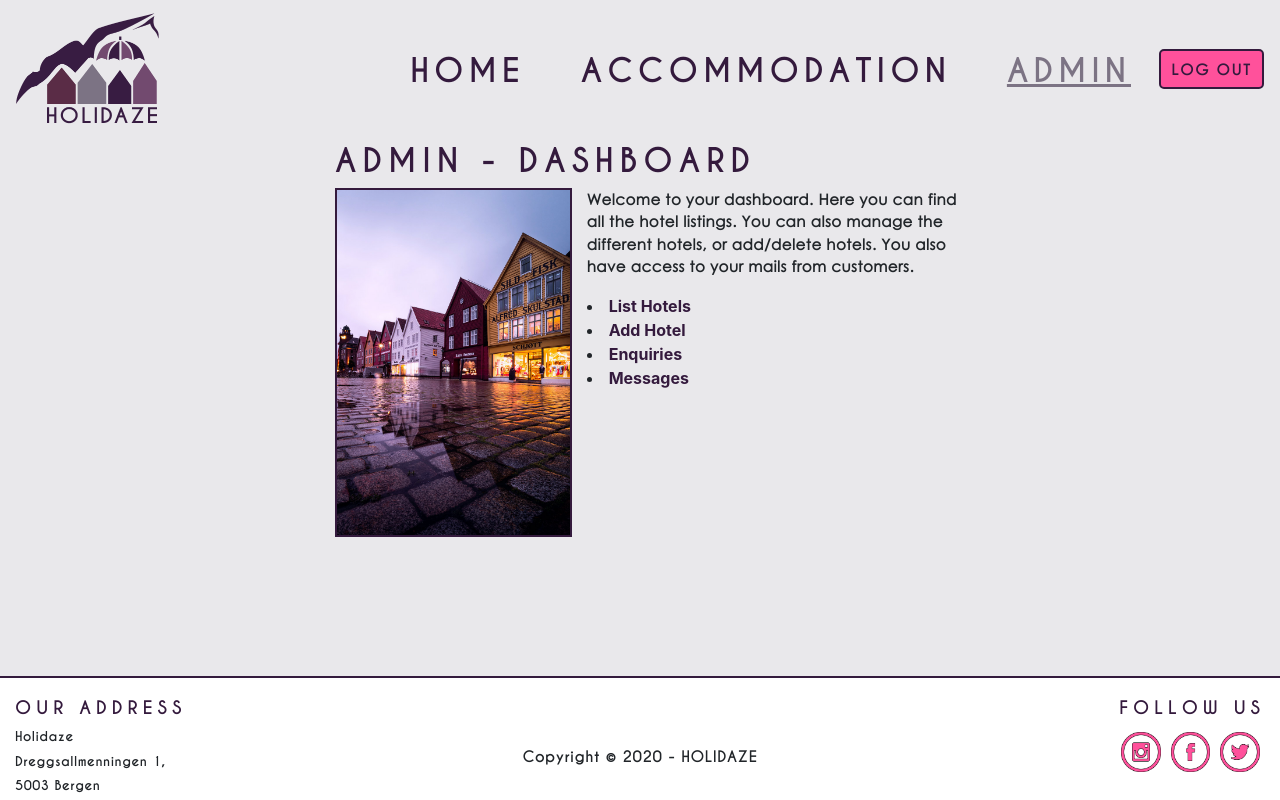
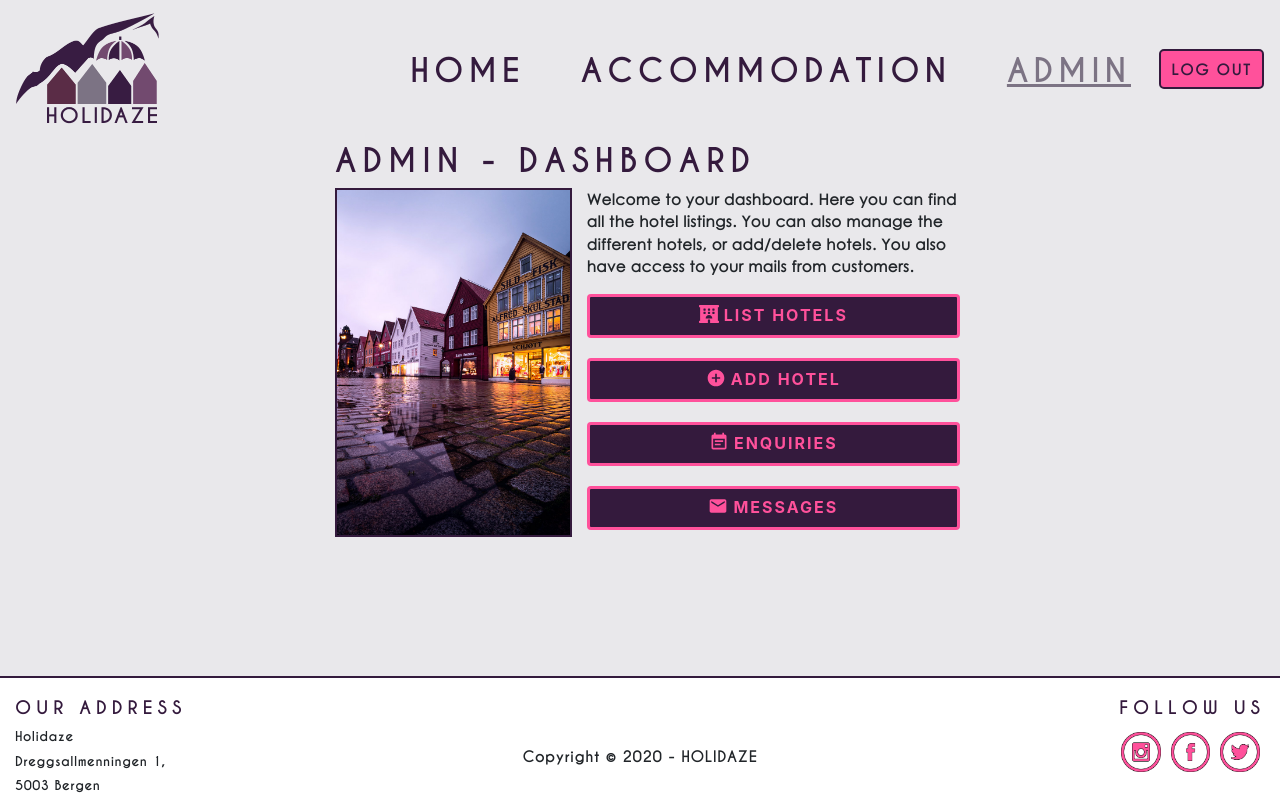
Before and after one commit to NinaWiik/Nina-Wiik_Project-exam-2_Holidaze-noroff-feu, a React (Create React App) app: page /admin in a window 1280 px wide. Both pictures are taken after typing "Sample" into the empty fields and a click on the button "LOGIN". Built offline with nearby package versions, Linux system fonts and the light colour scheme.

Commit message:
Dashboard
Added icons and fixed buttons on dashboard

```diff
--- a/package.json
+++ b/package.json
@@ -16,6 +16,7 @@
     "react-dom": "^16.13.1",
     "react-google-maps": "^9.4.5",
     "react-hook-form": "^5.7.2",
+    "react-icons": "^3.10.0",
     "react-router-dom": "^5.2.0",
     "react-scripts": "3.4.1",
     "simple-react-google-maps": "^1.1.2",
--- a/src/components/accommodation/HotelsList.js
+++ b/src/components/accommodation/HotelsList.js
@@ -1,4 +1,4 @@
-import React, { useState, useEffect } from 'react';
+import React, { useState, useEffect, useRef } from 'react';
 import { BASE_URL, headers } from "../../constants/Api";
 import HotelCard from "./HotelCard";
 import { Col, Row } from "react-bootstrap";
@@ -6,7 +6,17 @@ import Container from "react-bootstrap/Container";
 import Spinner from "react-bootstrap/Spinner";
 import Search from "../search/Search";
 
+const BackToTop = function ({ elementRef }) {
+    function ScrollToTop() {
+        elementRef.current.scrollTo({ behavior: "smooth", top: 0 });
+    }
+
+    return <button onClick={ScrollToTop}>Go to Top</button>
+}
+
 function HotelsList() {
+
+    const refApp = useRef(null);
 
     const [hotelsList, setHotelsList] = useState([]);
     const [filteredHotels, setFilteredHotels] = useState([]);
@@ -57,8 +67,9 @@ function HotelsList() {
 
     return (
         <Container>
+            <div className="hotelsList__search" ref={refApp}>
             <h1>Hotels</h1>
-            <div className="hotelsList__search">
+            <div>
                 <Search makeSearch={handleSearch} />
                 {displayResults()}
             </div>
@@ -70,6 +81,8 @@ function HotelsList() {
                     </Col>
                 )
             })}
+            </div>
+            <BackToTop elementRef={refApp} />
         </Container>
     )
 }
--- a/src/components/admin/Dashboard.js
+++ b/src/components/admin/Dashboard.js
@@ -1,7 +1,9 @@
 import React from "react";
 import { NavLink } from "react-router-dom";
-import { Container, Row, Col } from "react-bootstrap";
+import { Container, Row, Col, Button } from "react-bootstrap";
 import Bergen3 from "../../assets/images/bergen3.jpg";
+import { MdMail, MdAddCircle, MdEventNote } from "react-icons/md";
+import { FaHotel } from "react-icons/fa";
 
 function Dashboard() {
     return (
@@ -13,20 +15,15 @@ function Dashboard() {
         <Col className="col-md-5" ><img src={Bergen3} className="dashboard__img" alt="Bryggen in Bergen"/></Col>
         <Col className="dashboard__col2">
             <p className="dashboard__paragraph">Welcome to your dashboard. Here you can find all the hotel listings. You can also manage the different hotels, or add/delete hotels. You also have access to your mails from customers. </p>
-            <li>
-                    <NavLink to="/admin/hotels">List Hotels</NavLink>
-                </li>
-                <li>
-                    <NavLink to="/admin/hotels/add">Add Hotel</NavLink>
-                </li>
 
-                <li>
-                    <NavLink to="/admin/enquiries">Enquiries</NavLink>
-                </li>
+                    <NavLink to="/admin/hotels"><Button className="dashboard__button"><FaHotel />List Hotels</Button></NavLink>
 
-                <li>
-                    <NavLink to="/admin/messages">Messages</NavLink>
-                </li>
+                    <NavLink to="/admin/hotels/add"><Button className="dashboard__button"><MdAddCircle />Add Hotel</Button></NavLink>
+
+                    <NavLink to="/admin/enquiries"><Button className="dashboard__button"><MdEventNote />Enquiries</Button></NavLink>
+
+                    <NavLink to="/admin/messages"><Button className="dashboard__button"><MdMail  />Messages</Button></NavLink>
+
     </Col>
     </Row>
     </Col>
--- a/src/sass/partials/_hotels.scss
+++ b/src/sass/partials/_hotels.scss
@@ -112,3 +112,7 @@ a.hotelDetail__col--mail:hover {
     display: inline;
     border-radius: 5px;
 }
+
+.hotelsList__search {
+
+}
--- a/src/sass/partials/admin.scss
+++ b/src/sass/partials/admin.scss
@@ -8,6 +8,15 @@
     font-weight: bold;
     padding: 0;
     margin: 0;
+}
+
+button.dashboard__button {
+    width: 100%;
+    margin-right: 20px;
+    margin-bottom: 20px;
+    background-color: $darkPurple;
+    color: $pink;
+    border: 3px solid $pink;
 }
 
 input.editHotel__formControl--price {
@@ -189,3 +198,9 @@ a.messageItem__col--email:hover {
 .deleteHotel__button--delete {
     background-color: $pink;
 }
+
+svg {
+    font-size: 20px;
+    margin-bottom: 5px;
+    margin-right: 5px;
+}
```
Also changed, not shown: 1 other file (tests, documents, lock files or other folders).
